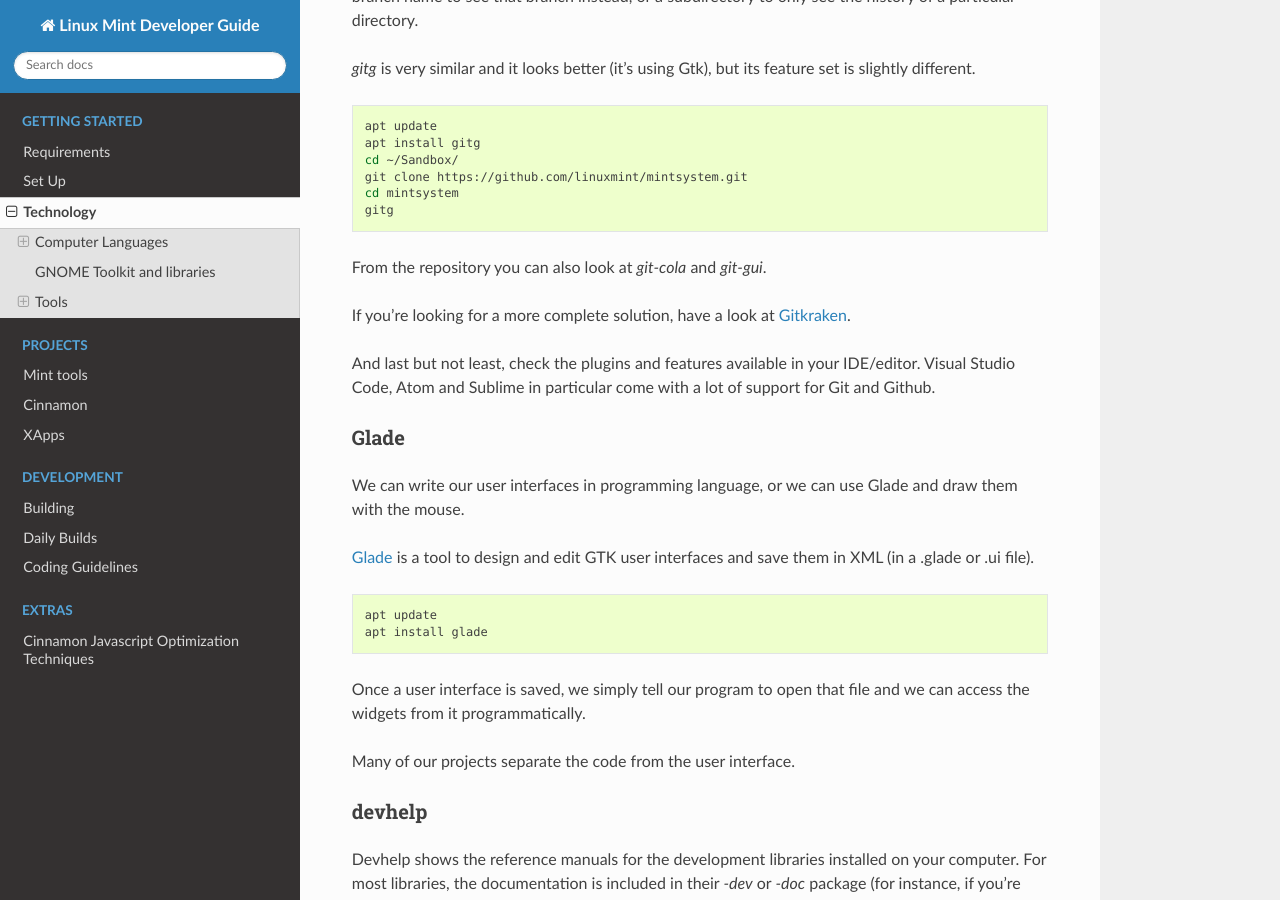
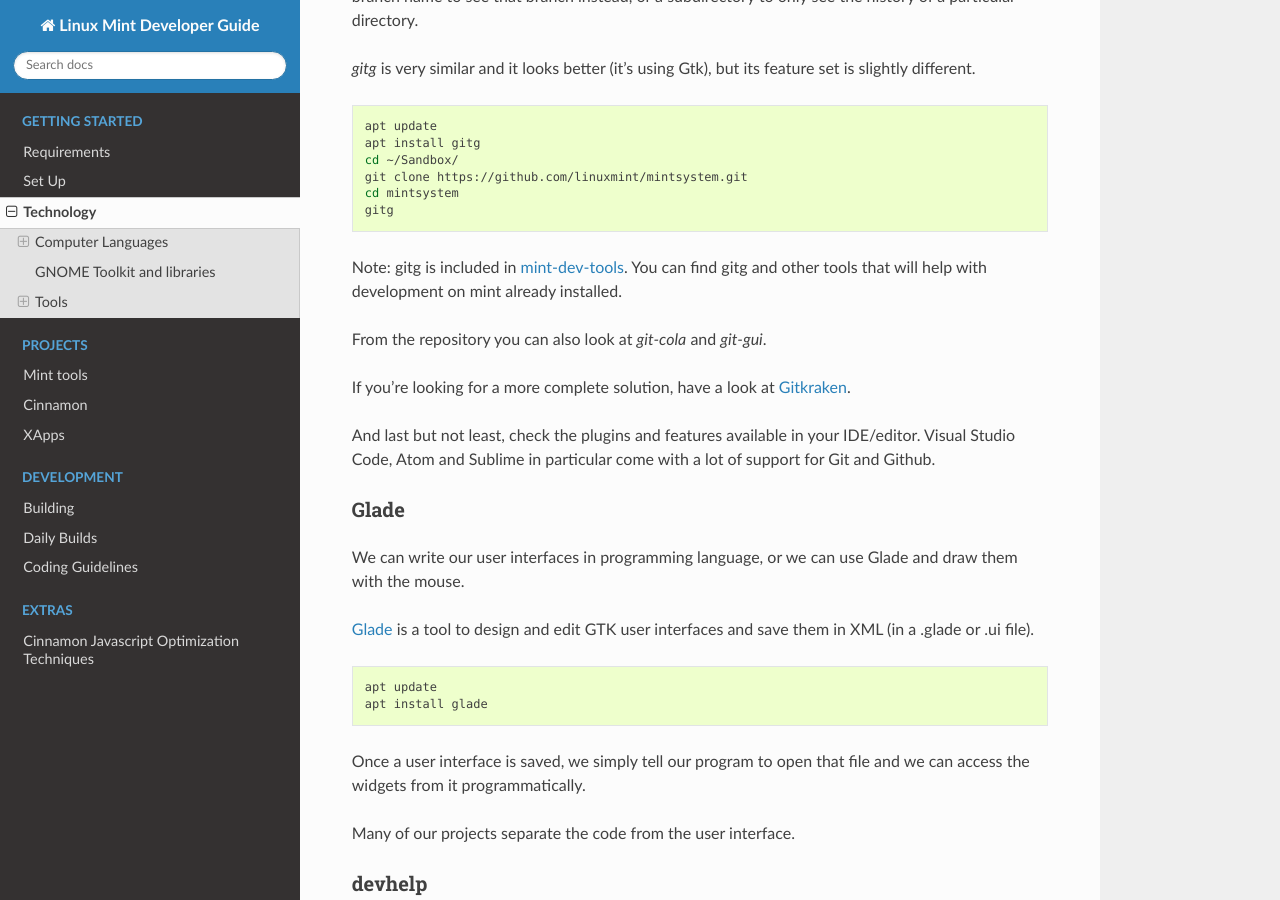
Before and after one commit to linuxmint/doc-developer-guide, a Sphinx documentation site: the page built from docs/technology.rst, in a window 1280 px wide and 900 px high, scrolled down 2437 px. Built offline with Sphinx 7.4.7 and the Read the Docs theme 2.0.0, drawn with Linux system fonts in a browser that asks for light colours.

Commit message:
Update technology.rst (#17)
Added in the part that talks about gitg that gitg gets automatically installed if you use mint-dev-tools

```diff
--- a/docs/technology.rst
+++ b/docs/technology.rst
@@ -109,6 +109,8 @@ From a project directory, simply type `gitk` to see the history of commits. You
    cd mintsystem
    gitg
 
+Note: gitg is included in `mint-dev-tools <https://linuxmint-developer-guide.readthedocs.io/en/latest/setup.html#install-mint-dev-tools/>`_. You can find gitg and other tools that will help with development on mint already installed.
+
 From the repository you can also look at `git-cola` and `git-gui`.
 
 If you're looking for a more complete solution, have a look at `Gitkraken <https://www.gitkraken.com/>`_.
```
